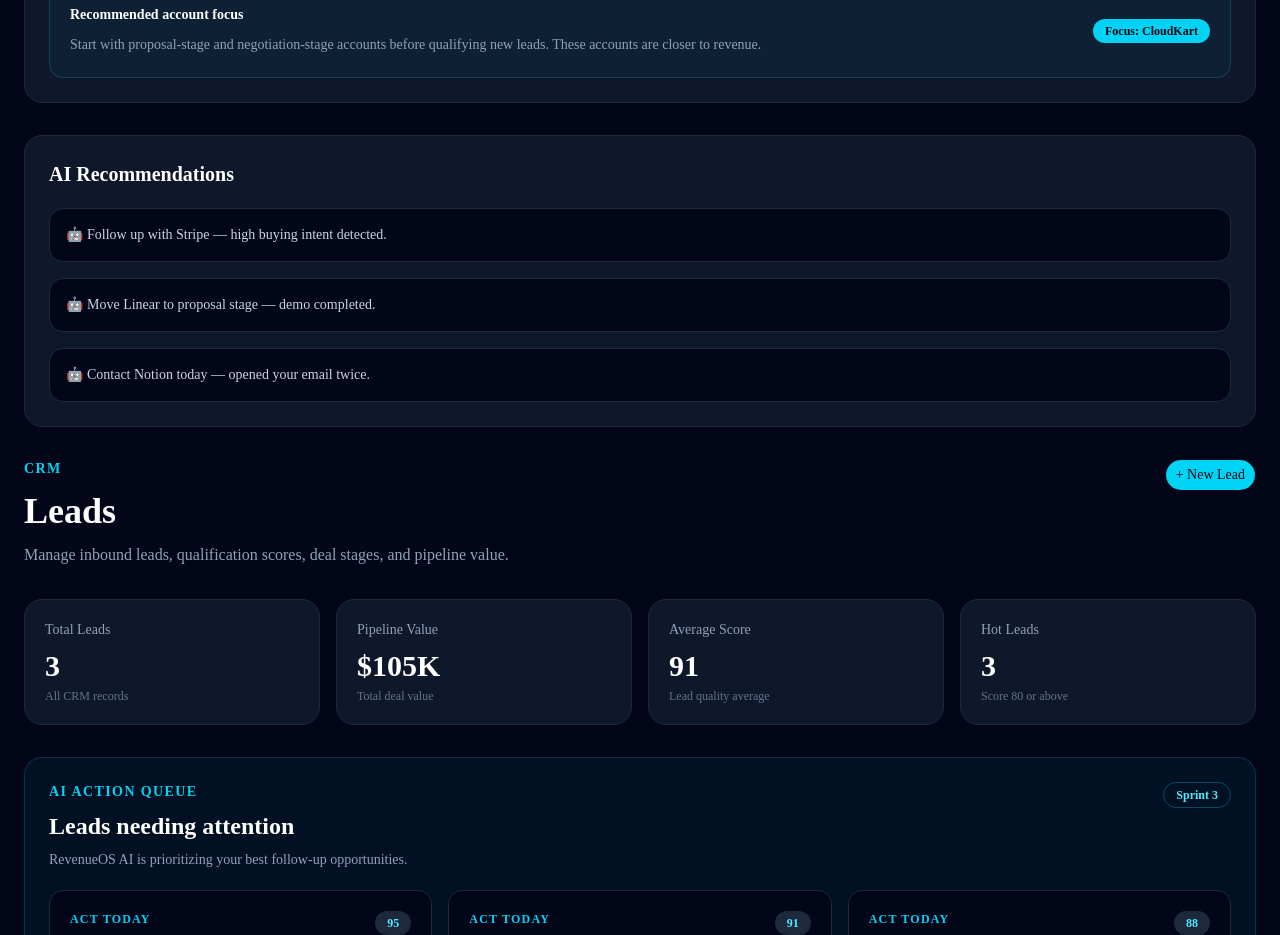
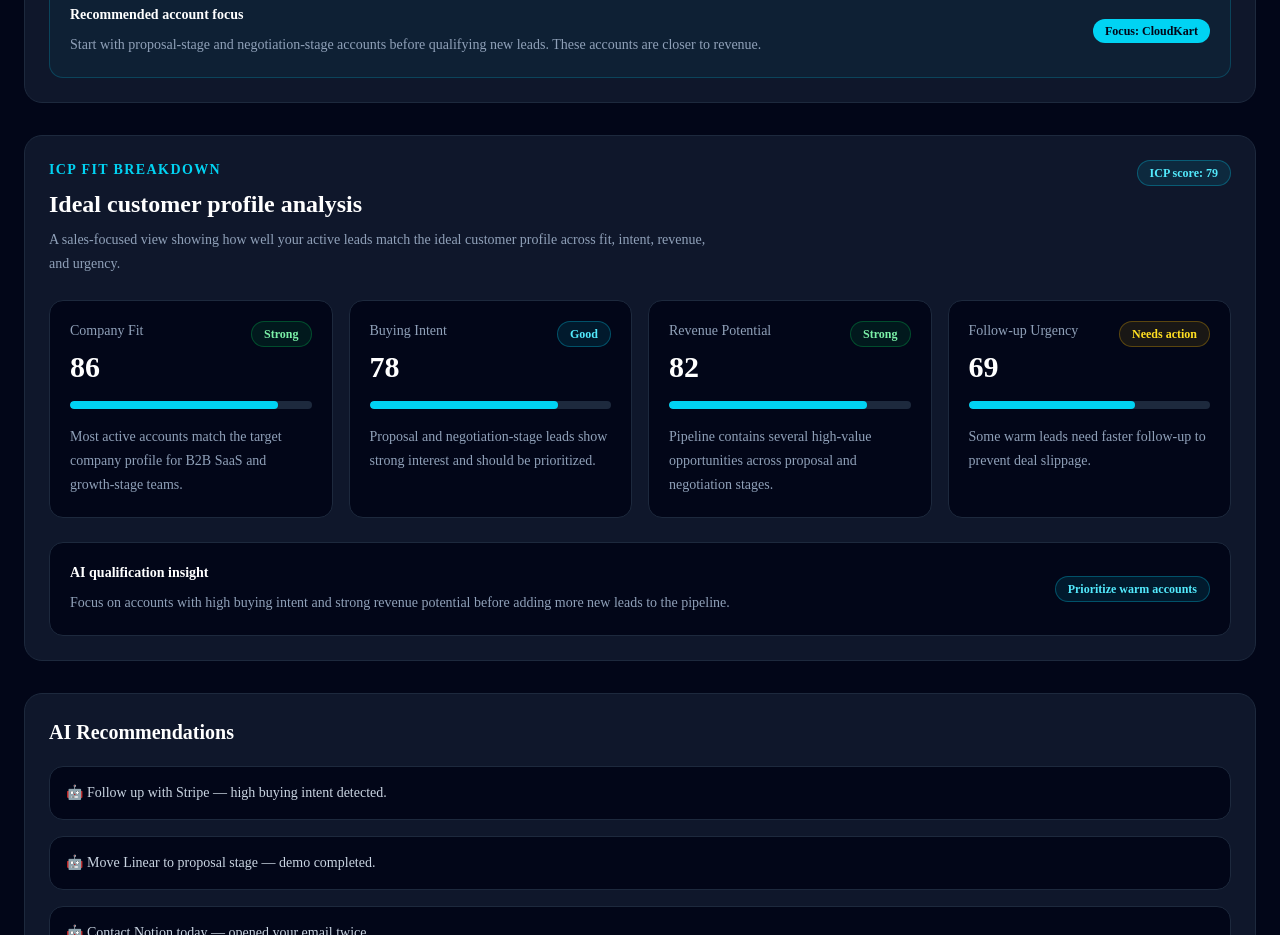
Before and after one commit to Asad97531/revenueos-ai, a Next.js app: page /dashboard in a window 1280 px wide. Shown: the part 4600-5535 px from the top of the page. Built offline with nearby package versions, Linux system fonts and the light colour scheme.

Commit message:
Add ICP fit breakdown section

```diff
--- a/app/dashboard/page.tsx
+++ b/app/dashboard/page.tsx
@@ -2,6 +2,7 @@
 import { AIRecommendations } from "@/components/dashboard/AIRecommendations";
 import { ConversionFunnel } from "@/components/dashboard/ConversionFunnel";
 import { FollowUpReminders } from "@/components/dashboard/FollowUpReminders";
+import { ICPBreakdown } from "@/components/dashboard/ICPBreakdown";
 import { PipelineHealth } from "@/components/dashboard/PipelineHealth";
 import { RevenueForecast } from "@/components/dashboard/RevenueForecast";
 import { SalesPerformance } from "@/components/dashboard/SalesPerformance";
@@ -79,6 +80,8 @@
 
           <AccountInsights />
 
+          <ICPBreakdown />
+
           <AIRecommendations />
 
           <LeadsClient />
--- /dev/null
+++ b/components/dashboard/ICPBreakdown.tsx
@@ -0,0 +1,126 @@
+const icpItems = [
+  {
+    title: "Company Fit",
+    score: 86,
+    status: "Strong",
+    description:
+      "Most active accounts match the target company profile for B2B SaaS and growth-stage teams.",
+  },
+  {
+    title: "Buying Intent",
+    score: 78,
+    status: "Good",
+    description:
+      "Proposal and negotiation-stage leads show strong interest and should be prioritized.",
+  },
+  {
+    title: "Revenue Potential",
+    score: 82,
+    status: "Strong",
+    description:
+      "Pipeline contains several high-value opportunities across proposal and negotiation stages.",
+  },
+  {
+    title: "Follow-up Urgency",
+    score: 69,
+    status: "Needs action",
+    description:
+      "Some warm leads need faster follow-up to prevent deal slippage.",
+  },
+];
+
+function getStatusStyles(status: string) {
+  if (status === "Strong") {
+    return "border-green-500/30 bg-green-500/10 text-green-300";
+  }
+
+  if (status === "Good") {
+    return "border-cyan-400/30 bg-cyan-400/10 text-cyan-300";
+  }
+
+  return "border-yellow-500/30 bg-yellow-500/10 text-yellow-300";
+}
+
+export function ICPBreakdown() {
+  return (
+    <section className="rounded-2xl border border-slate-800 bg-slate-900 p-6">
+      <div className="flex flex-col gap-3 md:flex-row md:items-start md:justify-between">
+        <div>
+          <p className="text-sm font-semibold uppercase tracking-widest text-cyan-400">
+            ICP Fit Breakdown
+          </p>
+
+          <h2 className="mt-2 text-2xl font-bold text-white">
+            Ideal customer profile analysis
+          </h2>
+
+          <p className="mt-2 max-w-2xl text-sm leading-6 text-slate-400">
+            A sales-focused view showing how well your active leads match the
+            ideal customer profile across fit, intent, revenue, and urgency.
+          </p>
+        </div>
+
+        <span className="w-fit rounded-full border border-cyan-400/30 bg-cyan-400/10 px-3 py-1 text-xs font-semibold text-cyan-300">
+          ICP score: 79
+        </span>
+      </div>
+
+      <div className="mt-6 grid gap-4 md:grid-cols-2 lg:grid-cols-4">
+        {icpItems.map((item) => (
+          <div
+            key={item.title}
+            className="rounded-xl border border-slate-800 bg-slate-950 p-5"
+          >
+            <div className="flex items-start justify-between gap-4">
+              <div>
+                <p className="text-sm text-slate-400">{item.title}</p>
+
+                <p className="mt-2 text-3xl font-bold text-white">
+                  {item.score}
+                </p>
+              </div>
+
+              <span
+                className={`rounded-full border px-3 py-1 text-xs font-semibold ${getStatusStyles(
+                  item.status
+                )}`}
+              >
+                {item.status}
+              </span>
+            </div>
+
+            <div className="mt-4 h-2 overflow-hidden rounded-full bg-slate-800">
+              <div
+                className="h-full rounded-full bg-cyan-400"
+                style={{ width: `${item.score}%` }}
+              />
+            </div>
+
+            <p className="mt-4 text-sm leading-6 text-slate-400">
+              {item.description}
+            </p>
+          </div>
+        ))}
+      </div>
+
+      <div className="mt-6 rounded-xl border border-slate-800 bg-slate-950 p-5">
+        <div className="flex flex-col gap-3 md:flex-row md:items-center md:justify-between">
+          <div>
+            <p className="text-sm font-semibold text-white">
+              AI qualification insight
+            </p>
+
+            <p className="mt-2 text-sm leading-6 text-slate-400">
+              Focus on accounts with high buying intent and strong revenue
+              potential before adding more new leads to the pipeline.
+            </p>
+          </div>
+
+          <span className="w-fit rounded-full border border-cyan-400/30 bg-cyan-400/10 px-3 py-1 text-xs font-semibold text-cyan-300">
+            Prioritize warm accounts
+          </span>
+        </div>
+      </div>
+    </section>
+  );
+}
```
